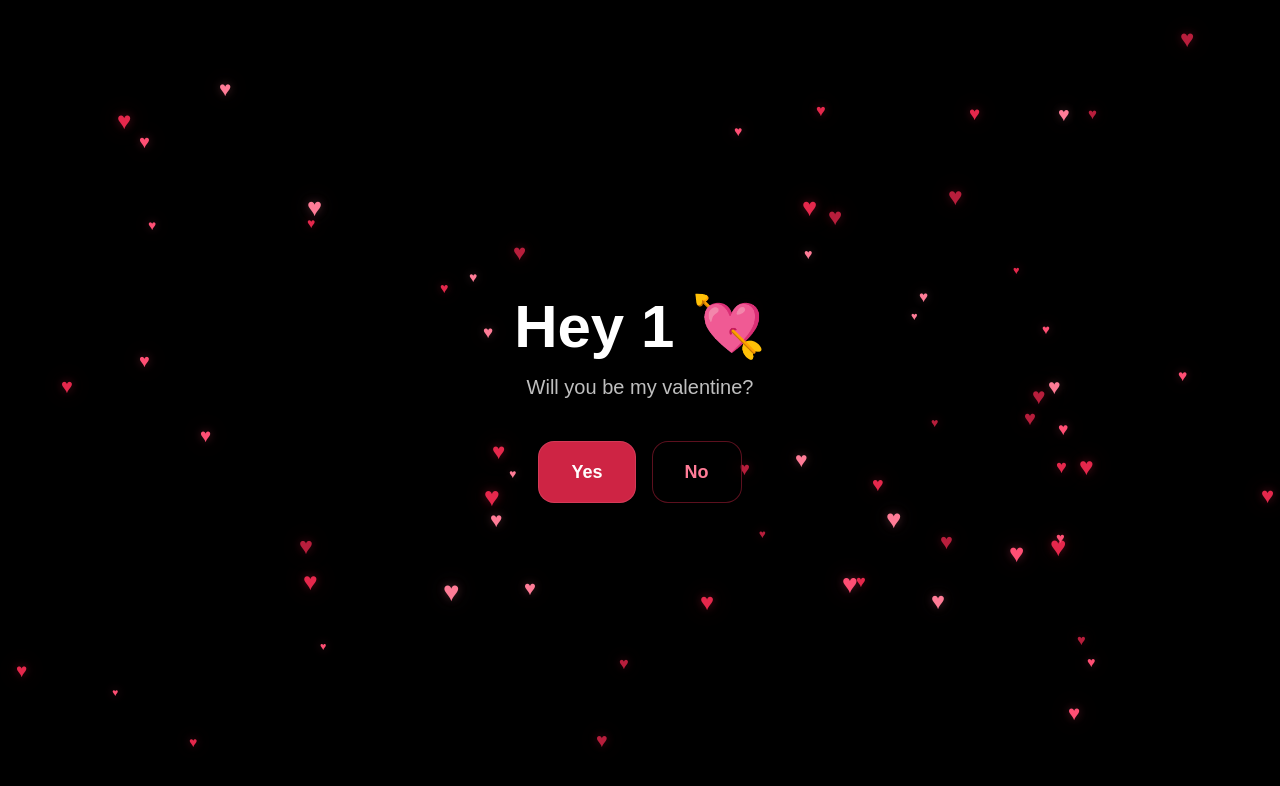
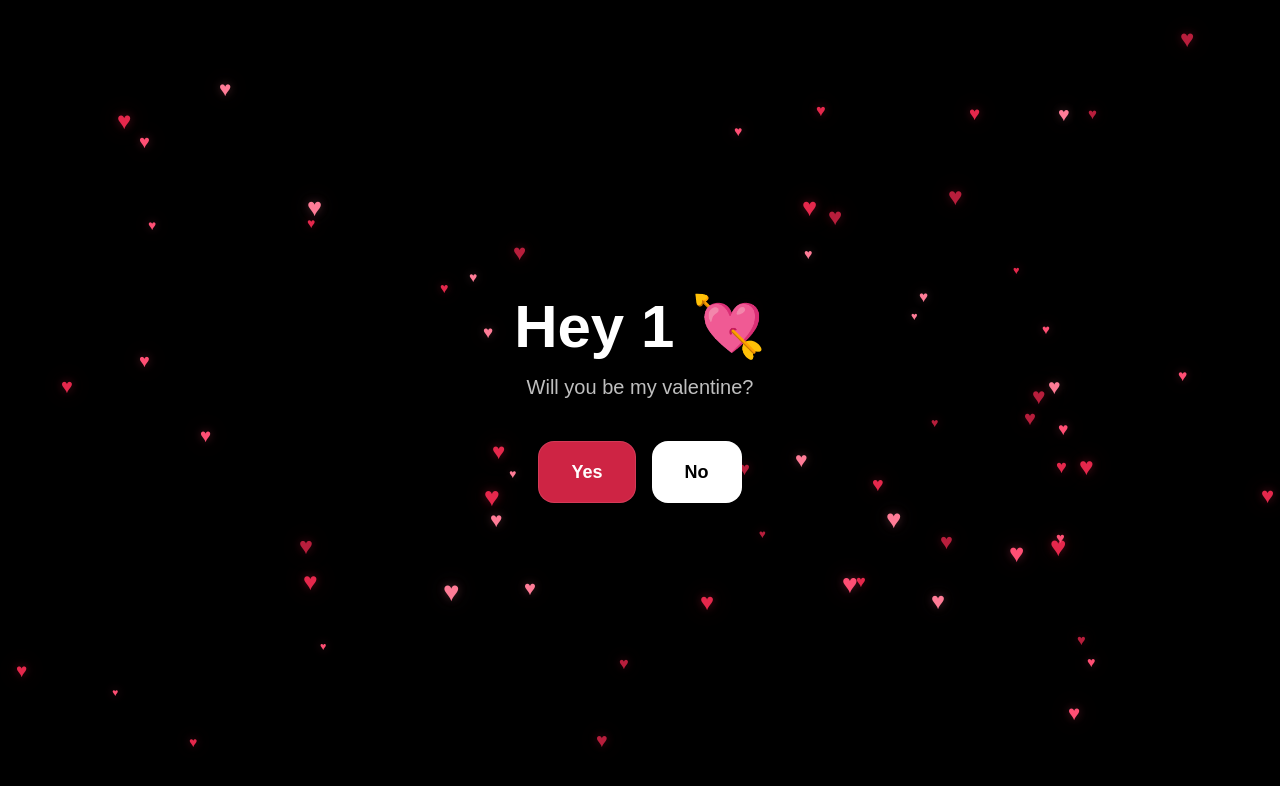
Before and after one commit to akaPaT0/valentine, a Next.js app: page /v/1 in a window 1280 px wide. Shown: the top 786 px of the page. Built offline with nearby package versions, Linux system fonts and the light colour scheme.

Commit message:
new no button color

```diff
--- a/app/v/[lover]/page.tsx
+++ b/app/v/[lover]/page.tsx
@@ -41,7 +41,7 @@ export default function LoverPage({
 
            <button
               data-runaway="no"
-              className="shrink-0 px-6 py-3 rounded-xl font-semibold border border-[#e5284c]/40 bg-black/40 text-[#ff7c97] hover:bg-[#e5284c]/10 hover:border-[#e5284c]/70 hover:text-[#ff7c97] active:scale-[0.99] select-none touch-none backdrop-blur"
+              className="shrink-0 px-6 py-3 rounded-xl font-semibold bg-white text-black border border-white/20 hover:bg-white/90 active:scale-[0.99] select-none touch-none"
             >
               No
             </button>
@@ -63,10 +63,11 @@ export default function LoverPage({
 
           <button
             data-runaway="no"
-              className="shrink-0 px-8 py-4 rounded-2xl text-lg font-semibold border border-[#e5284c]/40 bg-black/40 text-[#ff7c97] hover:bg-[#e5284c]/10 hover:border-[#e5284c]/70 hover:text-[#ff7c97] active:scale-[0.99] select-none touch-none backdrop-blur"
+            className="shrink-0 px-8 py-4 rounded-2xl text-lg font-semibold bg-white text-black border border-white/20 hover:bg-white/90 active:scale-[0.99] select-none touch-none"
           >
             No
           </button>
+
           </div>
         </div>
       </section>
```
Lines whose indentation alone changed are shown as unchanged.
